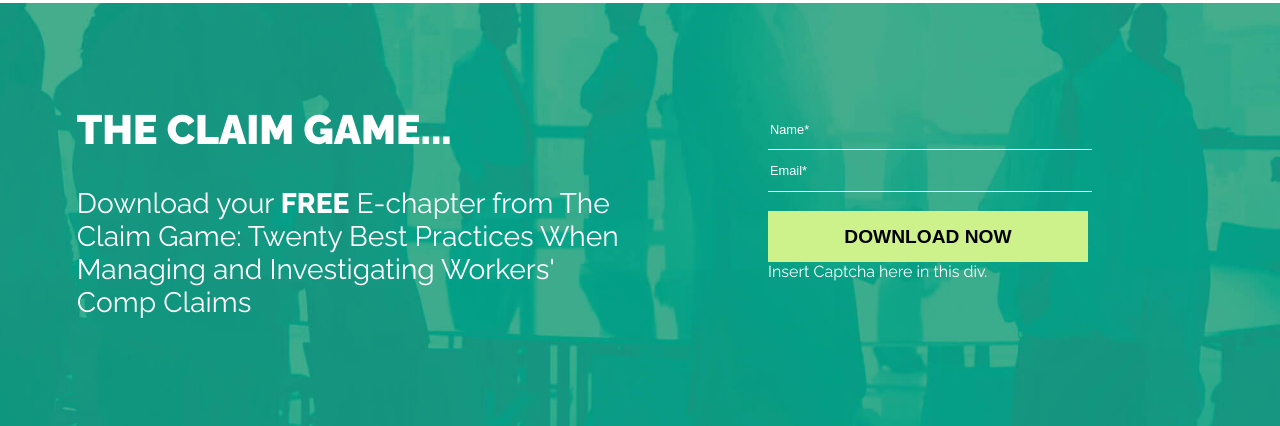
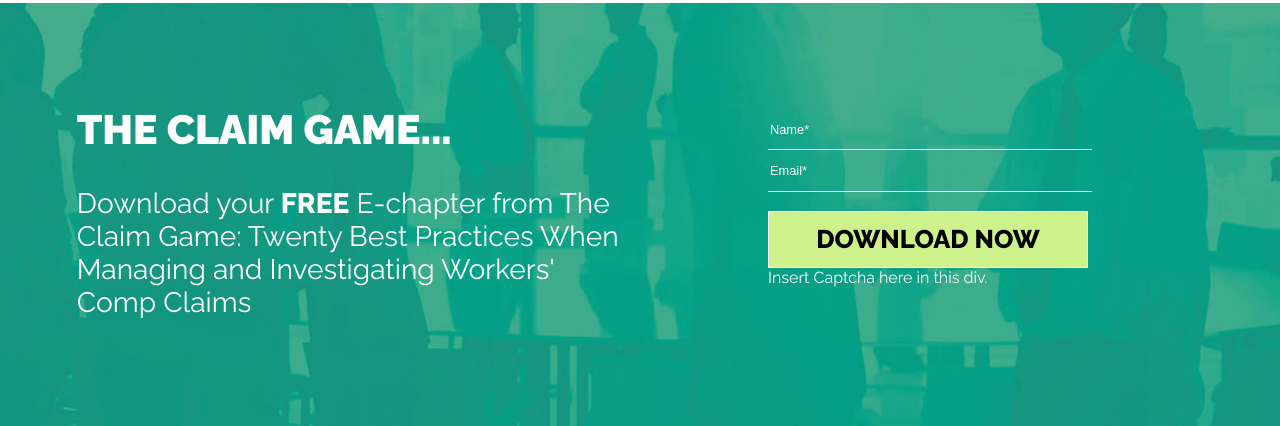
Before and after one commit to nikoladim123/cyFireFix, a plain HTML site: page index.html in a window 1280 px wide. Shown: the part 1277-1703 px from the top of the page. Drawn offline with nearby package versions, Linux system fonts and the light colour scheme.

Commit message:
button fix

```diff
--- a/style.css
+++ b/style.css
@@ -418,14 +418,17 @@ input::placeholder{
   color:white;
 }
 .sectionRiskRightForm button{
+  font-family: 'Raleway', sans-serif;
+  font-weight: 700;
   width: 25vw;
-  height: 4vw;
+  height:  4.44vw;
   background-color: rgb(205,242,139);
   border: none;
   color: black;
-  font-size: 1.5vw;
+  font-size: 2vw;
   margin-top: 1.5vw;
   font-weight: 600;
+  border: 1px solid white;
 }
 .sectionRiskRightForm button:hover{
   background-color: rgb(255,255,62);
```
